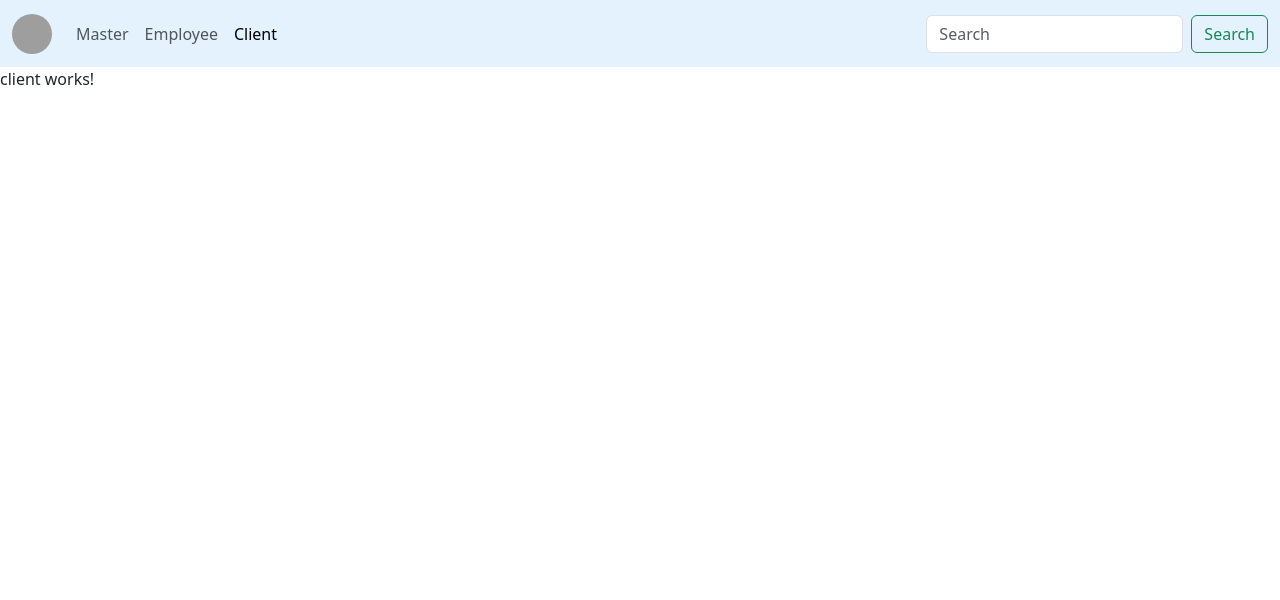
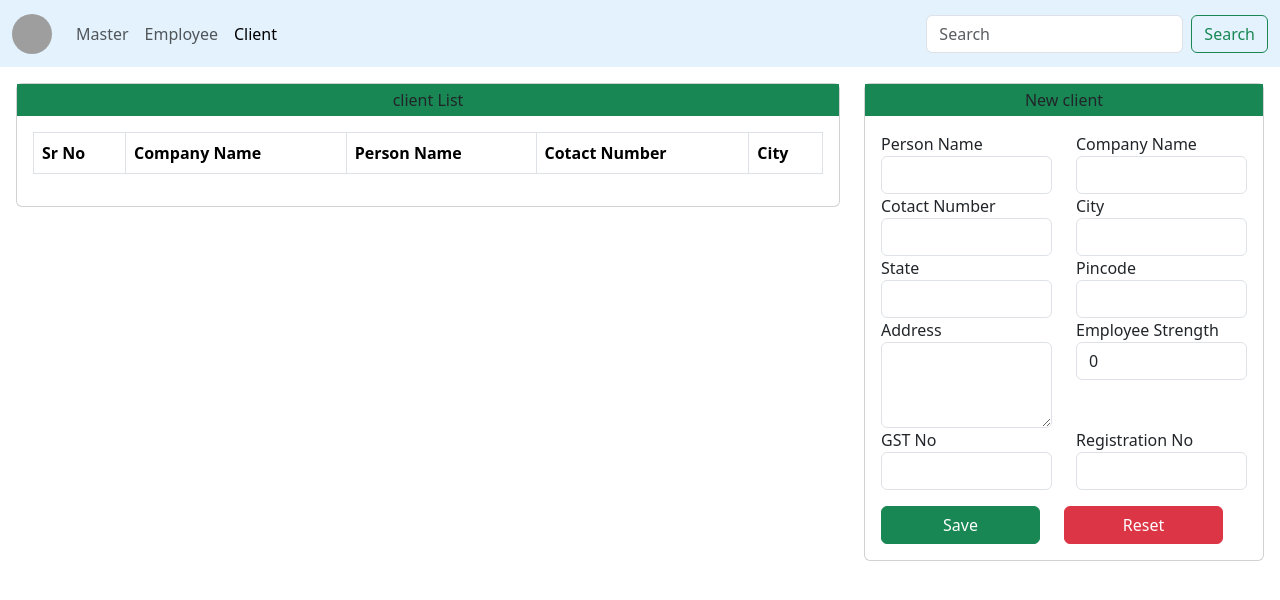
Before and after one commit to rahmanizum/learining_partner, an Angular app: page /client in a window 1280 px wide. Shown: the top 600 px of the page. Built offline with nearby package versions, Linux system fonts and the light colour scheme; grey boxes are pictures that could not be loaded.

Commit message:
adding interface to proper folder

```diff
--- a/src/app/components/client/client.component.html
+++ b/src/app/components/client/client.component.html
@@ -1 +1,95 @@
-<p>client works!</p>
+<div class="row p-3">
+    <div class="col-8">
+        <div class="card">
+            <div class="card-headrer bg-success p-1 text-center">
+                client List
+            </div>
+            <div class="card-body">
+                <div class="row">
+                    <div class="col-12">
+                        <table class="table table-striped table-bordered">
+                            <thead>
+                                <tr>
+                                    <th>Sr No</th>
+                                    <th>Company Name</th>
+                                    <th>Person Name</th>
+                                    <th>Cotact Number</th>
+                                    <th>City</th>
+                                </tr>
+                            </thead>
+                            <tbody>
+                                <!-- <tr *ngFor="let client of clientList; let i = index">
+                                    <td>{{i+1}}</td>
+                                    <td>SC0{{client.clientId}}</td>
+                                    <td>{{client.clientName}}</td>
+                                </tr> -->
+                            </tbody>
+                        </table>
+                    </div>
+                </div>
+
+            </div>
+        </div>
+    </div>
+    <div class="col-4">
+        <div class="card">
+            <div class="card-headrer bg-success p-1 text-center">
+                New client
+            </div>
+            <div class="card-body">
+                <div class="row">
+                    <div class="col-6">
+                        <label for="">Person Name</label>
+                        <input type="text" [(ngModel)]="clientObj.contactPersonName" class="form-control">
+                    </div>
+                    <div class="col-6">
+                        <label for="">Company Name</label>
+                        <input type="text" [(ngModel)]="clientObj.companyName" class="form-control">
+                    </div>
+                    <div class="col-6">
+                        <label for="">Cotact Number</label>
+                        <input type="tel" class="form-control">
+                    </div>
+                    <div class="col-6">
+                        <label for="">City</label>
+                        <input type="text" [(ngModel)]="clientObj.city" class="form-control">
+                    </div>
+                    <div class="col-6">
+                        <label for="">State</label>
+                        <input type="text" [(ngModel)]="clientObj.state" class="form-control">
+                    </div>
+                    <div class="col-6">
+                        <label for="">Pincode</label>
+                        <input type="number"[(ngModel)]="clientObj.pincode" class="form-control">
+                    </div>
+                    <div class="col-6">
+                        <label for="">Address</label>
+                        <textarea name="" id="" cols="30" rows="3"[(ngModel)] = "clientObj.address" class="form-control"></textarea>
+                    </div>
+                    <div class="col-6">
+                        <label for="">Employee Strength</label>
+                        <input type="text" [(ngModel)]="clientObj.employeeStrength" class="form-control">
+                    </div>
+                    <div class="col-6">
+                        <label for="">GST No</label>
+                        <input type="text" [(ngModel)]="clientObj.gstNo" class="form-control">
+                    </div>
+                    <div class="col-6">
+                        <label for="">Registration No</label>
+                        <input type="text" [(ngModel)]="clientObj.regNo" class="form-control">
+                    </div>
+                    <div class="row mt-3">
+                        <div class="col-6">
+                            <button class="btn btn-success w-100" (click)="onSaveClient()">Save</button>
+                        </div>
+                        <div class="col-6">
+                            <button class="btn btn-danger w-100">Reset</button>
+                        </div>
+                    </div>
+
+
+
+                </div>
+            </div>
+        </div>
+    </div>
--- a/src/app/components/client/client.component.ts
+++ b/src/app/components/client/client.component.ts
@@ -1,12 +1,20 @@
-import { Component } from '@angular/core';
+import { Component, NgModule } from '@angular/core';
+import { Client } from '../../model/class/client';
+import { FormsModule } from '@angular/forms';
 
 @Component({
   selector: 'app-client',
   standalone: true,
-  imports: [],
+  imports: [FormsModule],
   templateUrl: './client.component.html',
   styleUrl: './client.component.css'
 })
 export class ClientComponent {
+  clientObj : Client = new Client()
+  clientList : Client[] = []
+
+  onSaveClient(){
+    console.log(this.clientObj)
+  }
 
 }
--- a/src/app/components/designation/designation.component.ts
+++ b/src/app/components/designation/designation.component.ts
@@ -1,6 +1,6 @@
 import { Component , inject , OnInit} from '@angular/core';
 import { MasterService } from '../../services/master.service';
-import { APIResponseModel, IDesignation } from '../../model/class/interface/role';
+import { APIResponseModel, IDesignation } from '../../model/interface/role';
 
 @Component({
   selector: 'app-designation',
--- a/src/app/components/roles/roles.component.ts
+++ b/src/app/components/roles/roles.component.ts
@@ -1,7 +1,7 @@
 import { HttpClient } from '@angular/common/http';
 import { Component,OnInit,inject } from '@angular/core';
 import { FormsModule } from '@angular/forms';
-import { APIResponseModel, IRole } from '../../model/class/interface/role';
+import { APIResponseModel, IRole } from '../../model/interface/role';
 import { CommonModule } from '@angular/common';
 
 @Component({
--- /dev/null
+++ b/src/app/model/class/client.ts
@@ -0,0 +1,26 @@
+export class Client {
+  clientId: number;
+  contactPersonName: string;
+  companyName: string;
+  address: string;
+  city: string;
+  pincode: string;
+  state: string;
+  employeeStrength: number;
+  gstNo: string;
+  contactNo: string;
+  regNo: string;
+  constructor() {
+    this.clientId = 0
+    this.contactPersonName = ""
+    this.companyName = ""
+    this.address = ""
+    this.city = ""
+    this.pincode = ""
+    this.state = ""
+    this.employeeStrength = 0
+    this.gstNo = ""
+    this.contactNo = ""
+    this.regNo = ""
+  }
+}
--- a/src/app/services/master.service.ts
+++ b/src/app/services/master.service.ts
@@ -1,7 +1,7 @@
 import { HttpClient } from '@angular/common/http';
 import { Injectable } from '@angular/core';
 import { Observable } from 'rxjs';
-import { APIResponseModel } from '../model/class/interface/role';
+import { APIResponseModel } from '../model/interface/role';
 
 @Injectable({
   providedIn: 'root'
```
Also changed, not shown: src/app/model/interface/role.ts (renamed from src/app/model/class/interface/role.ts).
